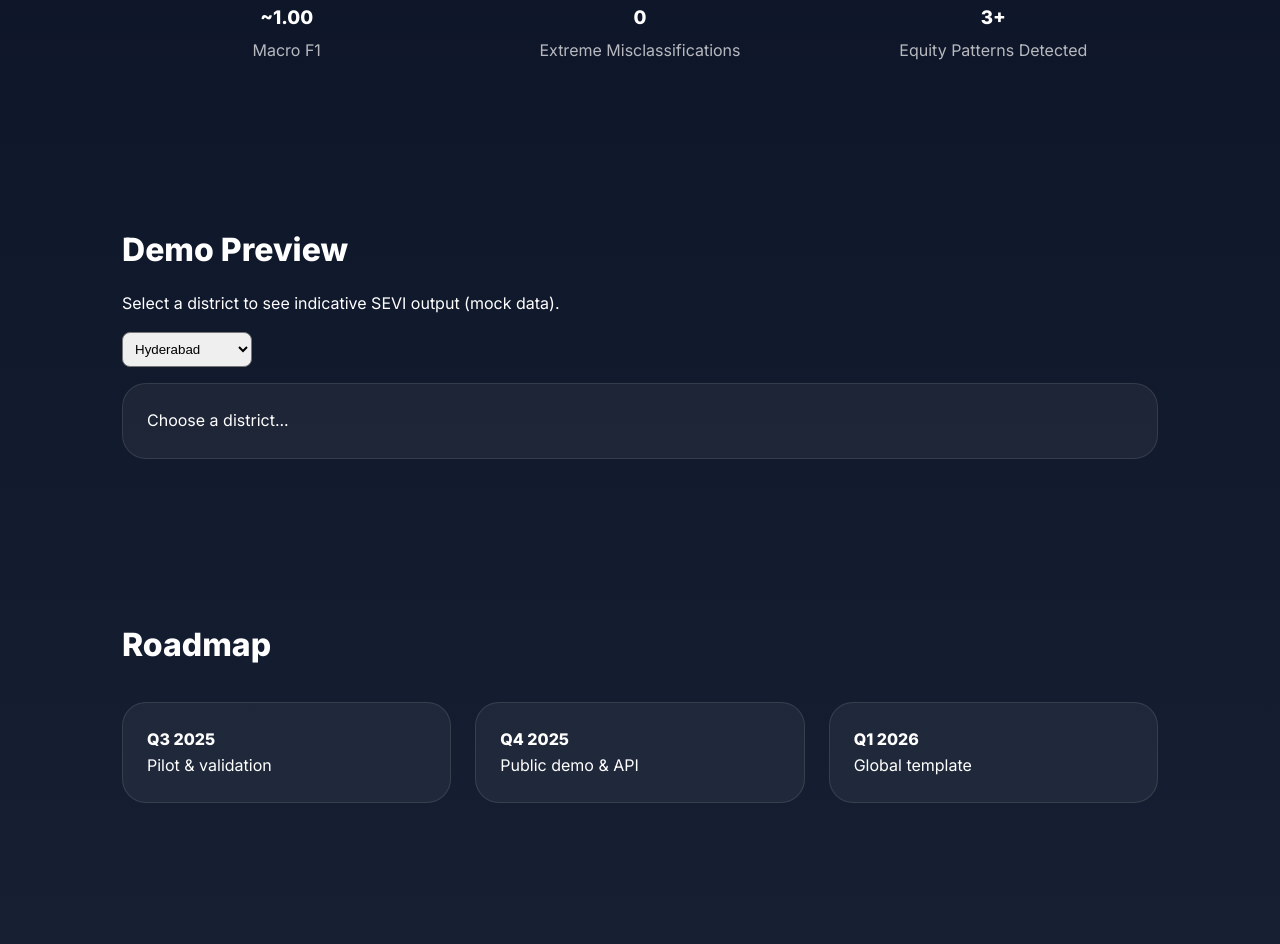
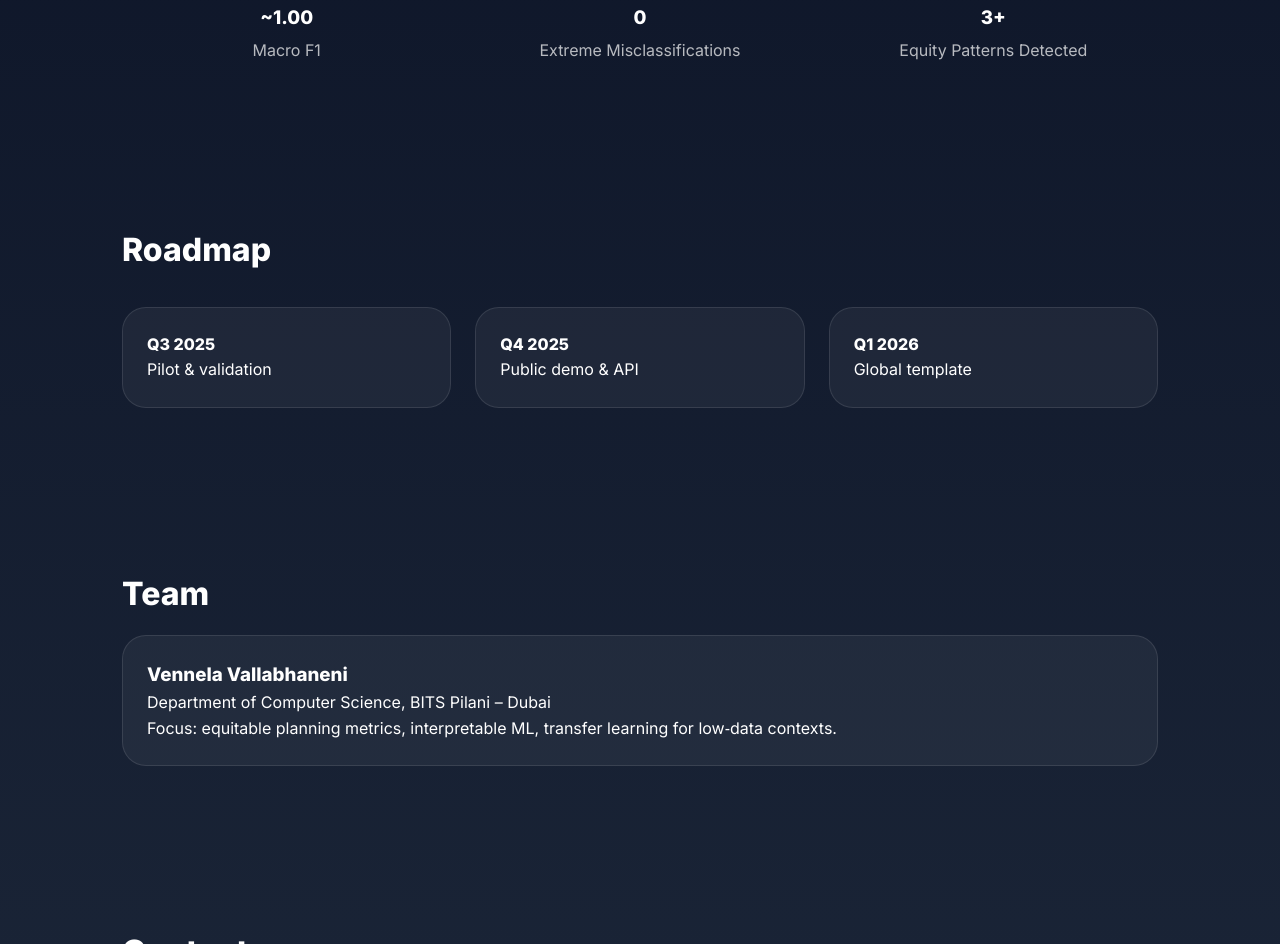
Before and after one commit to vennby/sevi, a plain HTML site: page index.html in a window 1280 px wide. Shown: the part 1588-2532 px from the top of the page. Drawn offline with Linux system fonts and the light colour scheme.

Commit message:
Update demo link and remove demo section
Updated demo link and removed demo section.

```diff
--- a/index.html
+++ b/index.html
@@ -164,7 +164,7 @@
         A planning metric tailored for India to spotlight districts at greater
         socio‑economic risk during public health crises and disasters.
       </p>
-      <a href="#demo" class="btn">🚀 Try the Preview</a>
+      <a href="https://vennby.github.io/sevi/" class="btn">🚀 Try the Preview</a>
       <a href="Vennela_Project_Research.pdf" class="btn" download
         >📄 Download Paper</a
       >
@@ -237,22 +237,6 @@
           <h3>3+</h3>
           <p>Equity Patterns Detected</p>
         </div>
-      </div>
-    </section>
-
-    <section id="demo">
-      <h2>Demo Preview</h2>
-      <p>Select a district to see indicative SEVI output (mock data).</p>
-      <select
-        id="district"
-        style="margin-top: 1rem; padding: 0.5rem; border-radius: 0.5rem"
-      >
-        <option>Hyderabad</option>
-        <option>Visakhapatnam</option>
-        <option>Warangal</option>
-      </select>
-      <div id="demo-output" class="card" style="margin-top: 1rem">
-        Choose a district...
       </div>
     </section>
 
```
